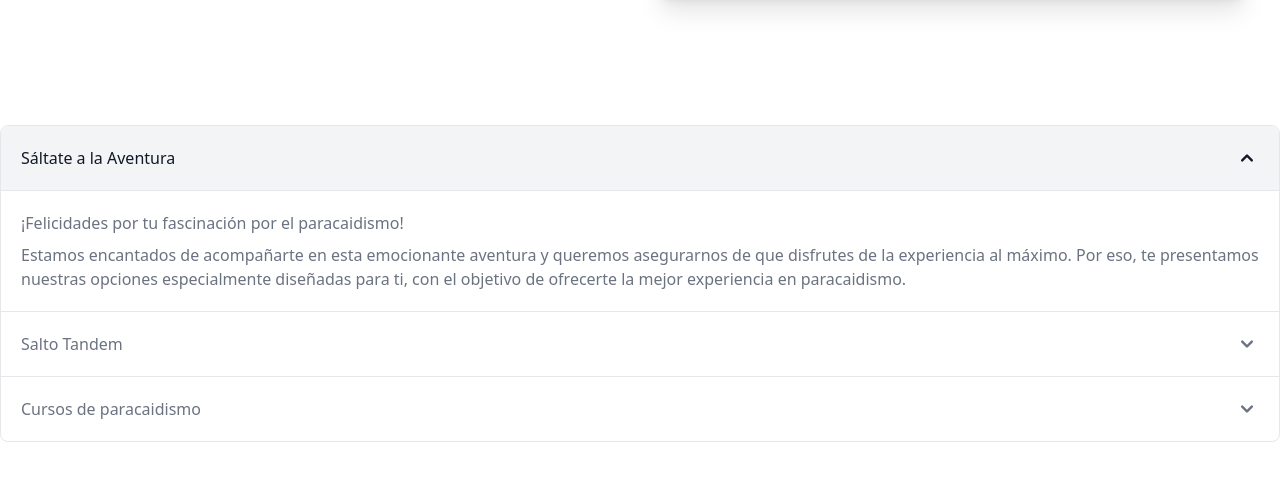
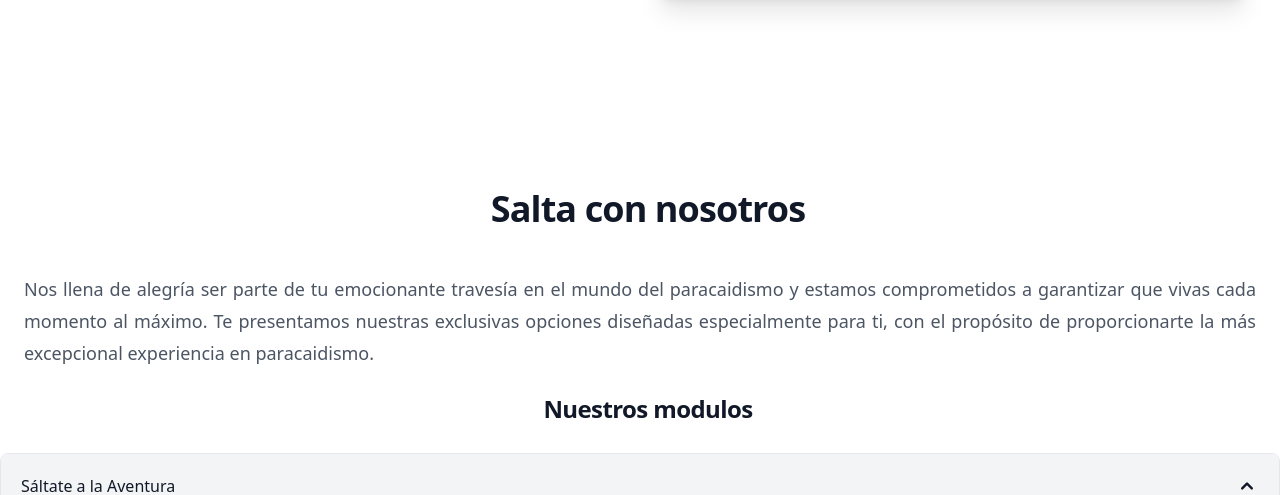
Before and after one commit to juanmayego/skydive, a React (Vite) app: page / in a window 1280 px wide. Shown: the part 1440-1935 px from the top of the page. Built offline with nearby package versions, Linux system fonts and the light colour scheme.

Commit message:
agrega titulo a saltar

```diff
--- a/src/secciones/Saltar.tsx
+++ b/src/secciones/Saltar.tsx
@@ -1,14 +1,18 @@
 
 'use client';
-
 import { Accordion } from 'flowbite-react';
 
 function Saltar() {
+
   return (
+    <div className="bg-white py-14 sm:py-22 max-w-7xl m-auto">
+      <p className="w-full text-center m-2 pb-5 text-3xl font-bold tracking-tight text-gray-900 sm:text-4xl">Salta con nosotros </p>
+      <p className="m-6 text-lg text-justify leading-8 text-gray-600">Nos llena de alegría ser parte de tu emocionante travesía en el mundo del paracaidismo y estamos comprometidos a garantizar que vivas cada momento al máximo. Te presentamos nuestras exclusivas opciones diseñadas especialmente para ti, con el propósito de proporcionarte la más excepcional experiencia en paracaidismo.</p>
+      <p className="w-full text-center m-2 pb-5 text-2xl font-bold tracking-tight text-gray-900 sm:text-2xl">Nuestros modulos</p>
       <Accordion>
         <Accordion.Panel>
           <Accordion.Title>Sáltate a la Aventura</Accordion.Title>
-        <Accordion.Content>
+          <Accordion.Content >
             <p className="mb-2 text-gray-500 dark:text-gray-400">
             ¡Felicidades por tu fascinación por el paracaidismo!
             </p>
@@ -63,6 +67,7 @@ function Saltar() {
           </Accordion.Content>
         </Accordion.Panel>
       </Accordion>
+    </div>
   );
 }
 
```
Lines whose indentation alone changed are shown as unchanged.
